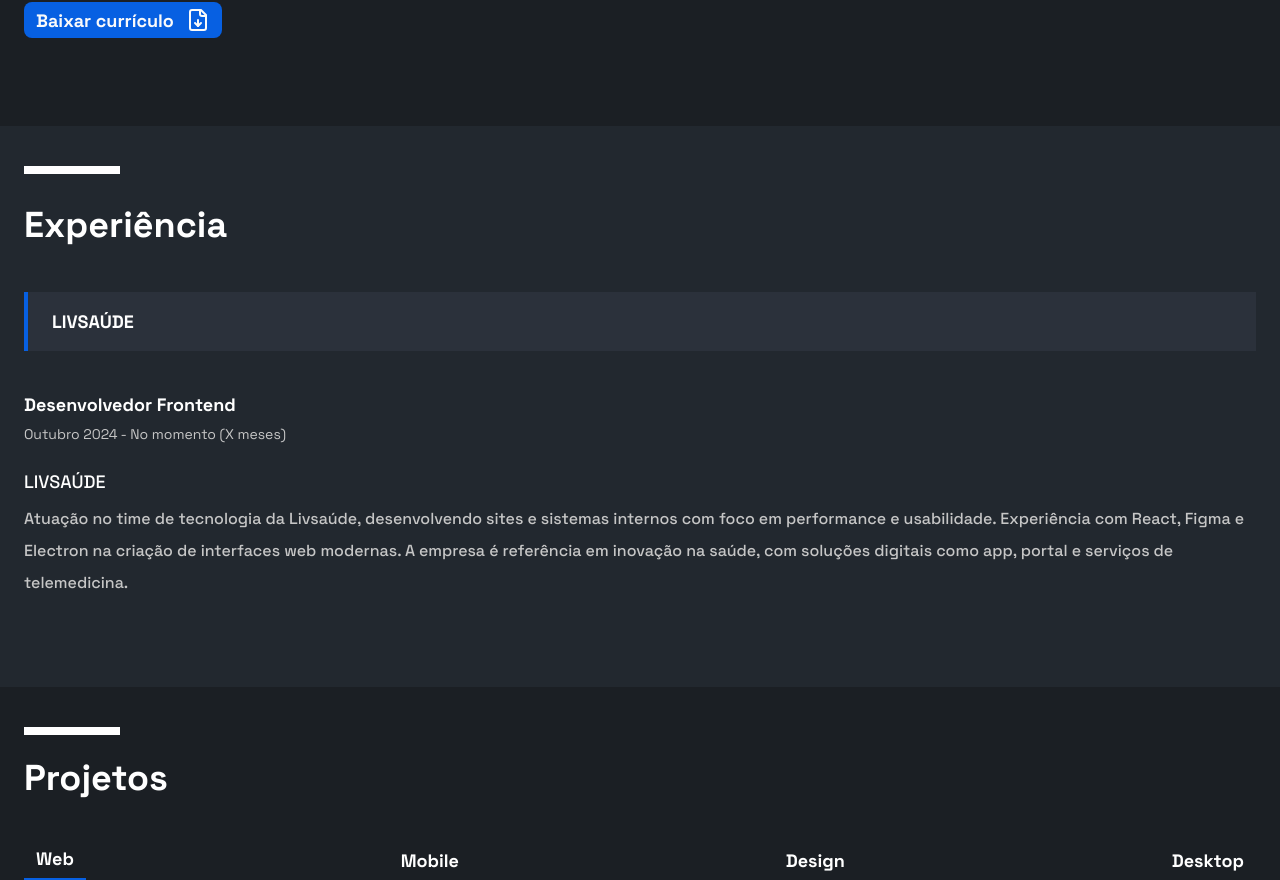
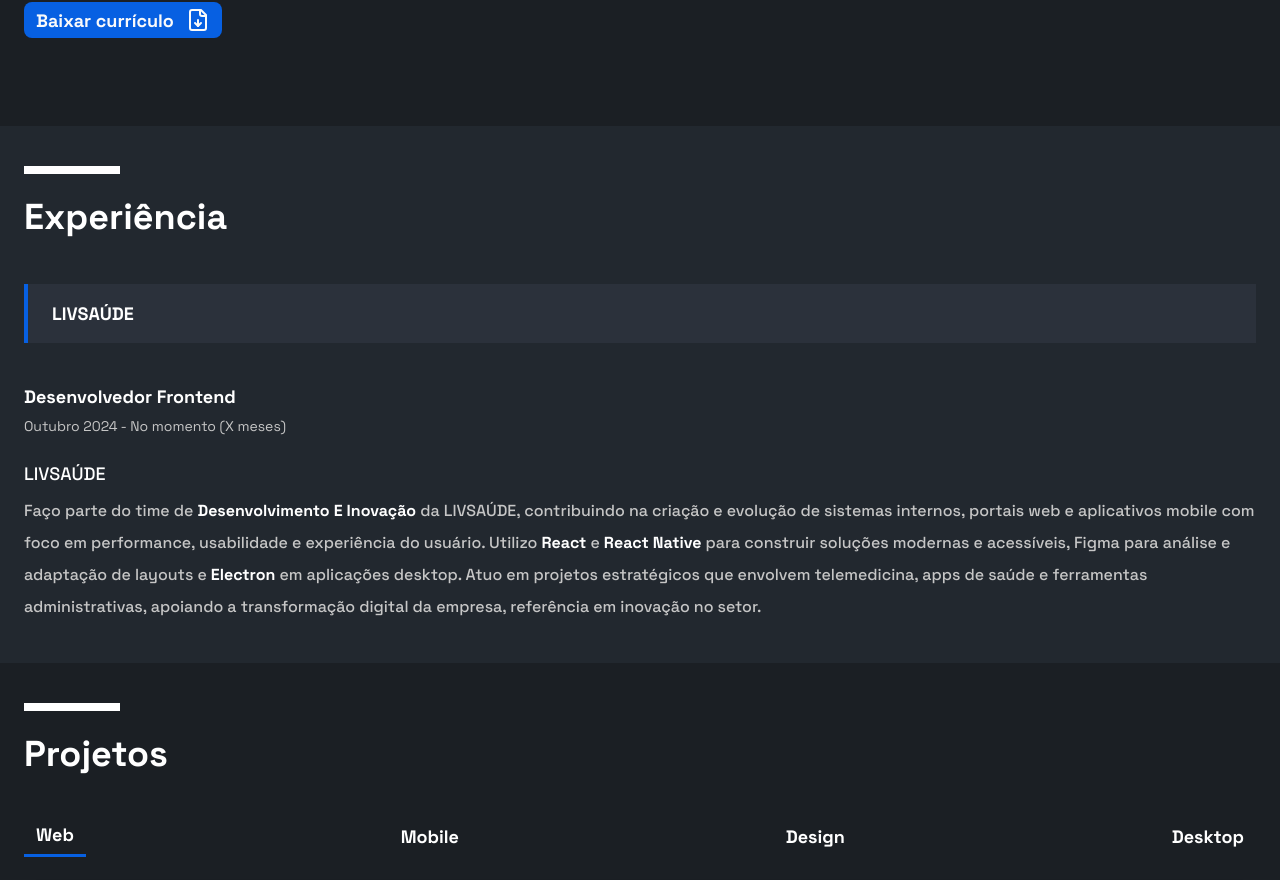
Before and after one commit to MarcioJorgeMelo/portfolio, a Next.js app: page / in a window 1280 px wide. Shown: the part 1259-2139 px from the top of the page. Built offline with nearby package versions, Linux system fonts and the light colour scheme.

Commit message:
style: reajust design to new global themes and add new texts

```diff
--- a/src/components/experienceSection.tsx
+++ b/src/components/experienceSection.tsx
@@ -1,42 +1,54 @@
 const Experience = () => {
   return (
-    <section id="#experience" className="py-10 bg-[#22282F]">
-      <div className="px-6 pb-12 flex flex-col w-full gap-10">
-        <aside className="flex flex-col">
-          <div className="w-full max-w-[96px] bg-white h-2 mb-6" />
-          <h1 className="text-white text-[36px] font-bold">Experiência</h1>
+    <section
+      id="#experience"
+      className="py-10 px-6 flex flex-col w-full gap-10 bg-light-background"
+    >
+      <aside className="flex flex-col gap-4">
+        <div className="w-full max-w-[96px] bg-white h-2" />
+        <h1 className="text-white text-xgg font-bold">Experiência</h1>
       </aside>
 
       <aside className="w-full flex flex-col gap-10">
-          <div className="w-full pl-6 py-4 border-l-4 border-[#0760E2] bg-[#2B313B]">
-            <h3 className="text-[18px] font-bold text-white">LIVSAÚDE</h3>
+        <div className="w-full pl-6 py-4 border-l-4 border-primary-blue bg-light-boxes">
+          <h3 className="text-xss font-bold text-white">LIVSAÚDE</h3>
         </div>
 
         <div className="w-full flex flex-col gap-6">
           <div className="flex flex-col gap-1.5">
-              <h3 className="text-[18px] font-bold text-white">
+            <h3 className="text-xss font-bold text-white">
               Desenvolvedor Frontend
             </h3>
 
-              <p className="text-sm text-[#C6C6C6]">
+            <p className="text-sm text-text-secondary">
               Outubro 2024 - No momento (X meses)
             </p>
           </div>
 
           <div className="flex flex-col gap-2">
-              <h3 className="text-[18px] font-medium text-white">LIVSAÚDE</h3>
+            <h3 className="text-xss font-medium text-white">LIVSAÚDE</h3>
 
-              <p className="font-medium leading-8 text-[#C6C6C6]">
-                Atuação no time de tecnologia da Livsaúde, desenvolvendo sites e
-                sistemas internos com foco em performance e usabilidade.
-                Experiência com React, Figma e Electron na criação de interfaces
-                web modernas. A empresa é referência em inovação na saúde, com
-                soluções digitais como app, portal e serviços de telemedicina.
+            <p className="font-medium leading-8 text-text-secondary">
+              Faço parte do time de{" "}
+              <span className="font-bold text-white">
+                Desenvolvimento E Inovação
+              </span>{" "}
+              da LIVSAÚDE, contribuindo na criação e evolução de sistemas
+              internos, portais web e aplicativos mobile com foco em
+              performance, usabilidade e experiência do usuário. Utilizo{" "}
+              <span className="font-bold text-white">React</span> e{" "}
+              <span className="font-bold text-white">React Native</span> para
+              construir soluções modernas e acessíveis, Figma para análise e
+              adaptação de layouts e{" "}
+              <span className="font-bold text-white">Electron</span> em
+              aplicações desktop. Atuo em projetos estratégicos que envolvem
+              telemedicina, apps de saúde e ferramentas administrativas,
+              apoiando a transformação digital da empresa, referência em
+              inovação no setor.
             </p>
           </div>
         </div>
       </aside>
-      </div>
     </section>
   );
 };
```
Lines whose indentation alone changed are shown as unchanged.
